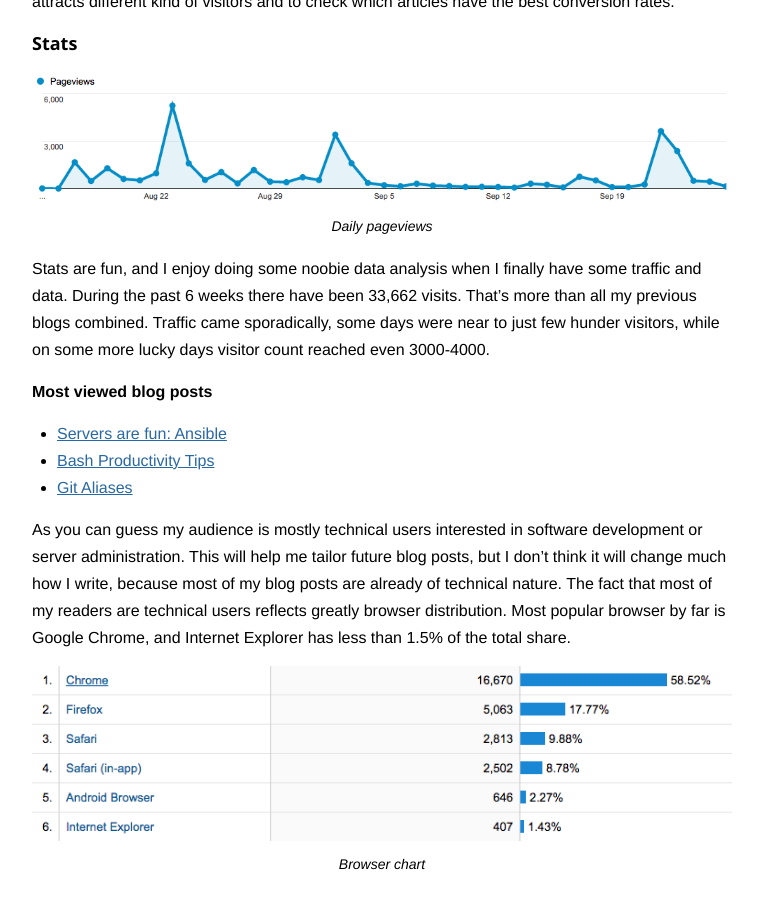
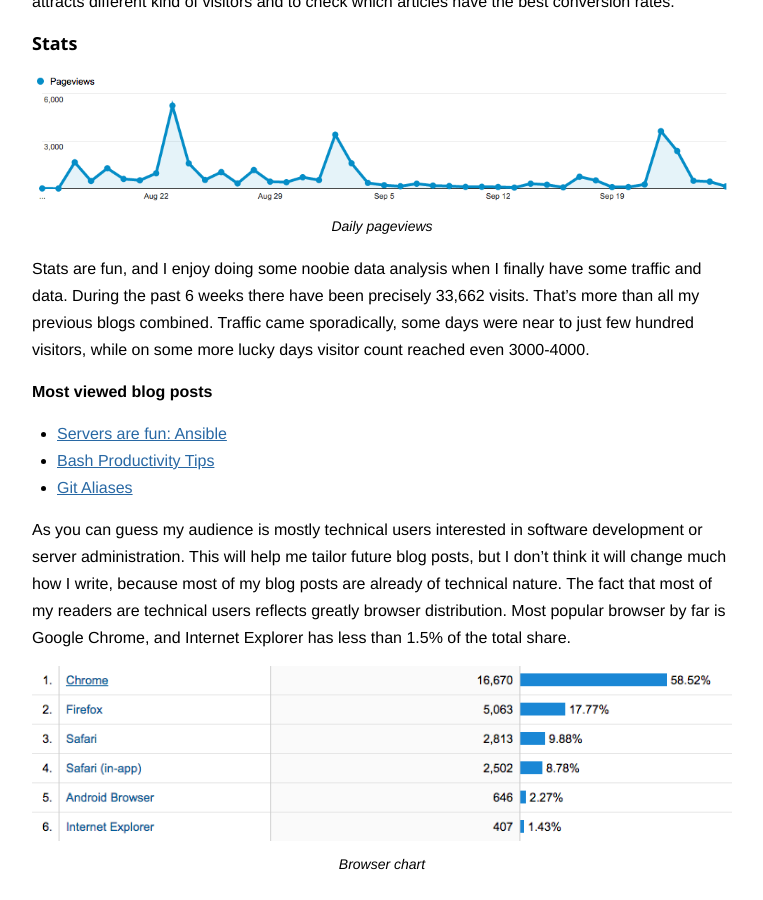
Before and after one commit to lauris/lauris.github.com, a Jekyll site: the page built from _posts/2014-09-26-6-weeks-of-daily-blogging.md, in a window 1280 px wide and 900 px high, scrolled down 512 px. Shown: the whole window, without its empty margins (258-1021 px from the left). Built offline with Jekyll 4.4.1, drawn with Linux system fonts in a browser that asks for light colours; comment, search, counter and statistics services are not loaded.

Commit message:
Fix typo.

```diff
--- a/_posts/2014-09-26-6-weeks-of-daily-blogging.md
+++ b/_posts/2014-09-26-6-weeks-of-daily-blogging.md
@@ -17,7 +17,7 @@ Writing a blog has become a part of my routine, and it is an engaging thing to d
 
 <p class="caption">Daily pageviews</p>
 
-Stats are fun, and I enjoy doing some noobie data analysis when I finally have some traffic and data. During the past 6 weeks there have been 33,662 visits. That's more than all my previous blogs combined. Traffic came sporadically, some days were near to just few hunder visitors, while on some more lucky days visitor count reached even 3000-4000.
+Stats are fun, and I enjoy doing some noobie data analysis when I finally have some traffic and data. During the past 6 weeks there have been precisely 33,662 visits. That's more than all my previous blogs combined. Traffic came sporadically, some days were near to just few hundred visitors, while on some more lucky days visitor count reached even 3000-4000.
 
 **Most viewed blog posts**
 
```
